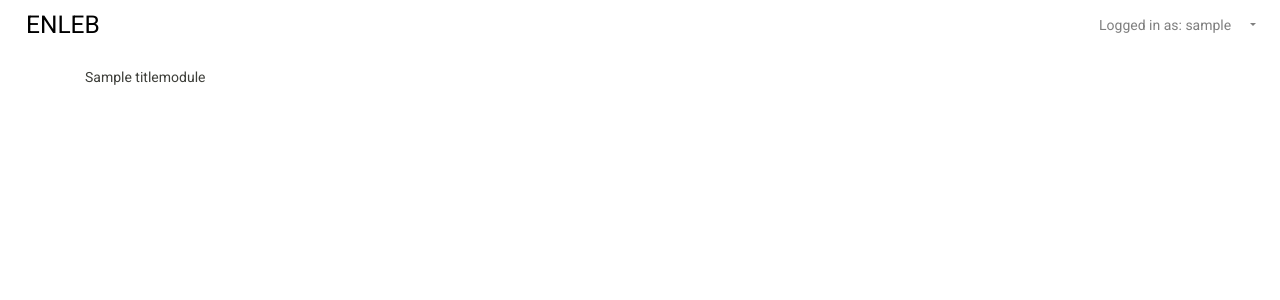
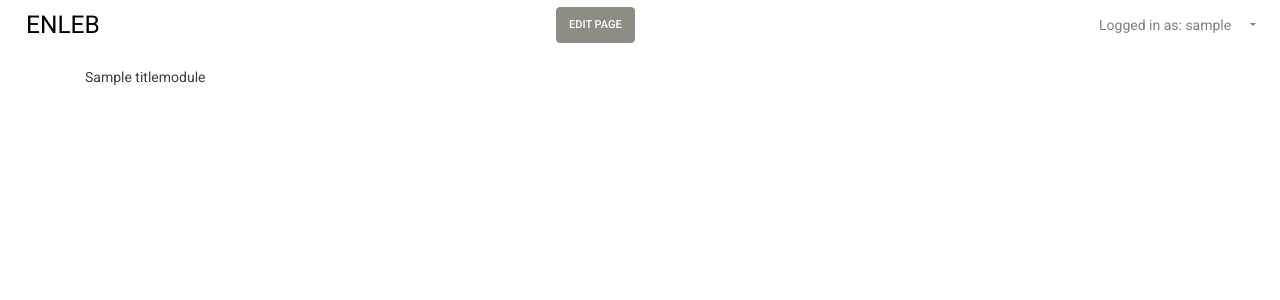
Before and after one commit to DutcherNL/Shakespear, a Django app: page /pages/1/ in a window 1280 px wide. Shown: the top 300 px of the page. Run offline with Django 3.2, Linux system fonts and the light colour scheme; a user stored in the database is signed in; tables that the repository leaves empty hold one stand-in row (values such as "Sample post"); some libraries are stand-ins or nearby versions.

Commit message:
Added page-based field options in navbar

```diff
--- a/assets/templates/base_with_body.html
+++ b/assets/templates/base_with_body.html
@@ -11,10 +11,16 @@
                 <span class="h5 d-none d-md-inline d-lg-none"
                       style="line-height: 40px; vertical-align: middle; margin: 0 0 0 10px"> ENLEB</span>
             </a>
+            <div class="mr-auto">
+                {% block nav-bar-options %}
+
+                {% endblock %}
+            </div>
+
             {% with justify="d-flex justify-content-between align-items-center" %}
 
-                    <span class="navbar-text text-right px-2">
-                    Logged in as: {{ user }}<br>
+                <span class="navbar-text text-right px-2">
+                Logged in as: {{ user }}<br>
                 </span>
                     <div class="navbar-nav">
                         <div class="nav-item dropdown">
--- a/assets/templates/pagedisplay/page_edit_base.html
+++ b/assets/templates/pagedisplay/page_edit_base.html
@@ -52,3 +52,9 @@
         </div>
     </div>
 {% endblock %}
+
+{% block nav-bar-options %}
+    <a class="btn btn-secondary" href="{% url 'info_page' inf_id=page.id%}">
+        View page
+    </a>
+{% endblock %}
--- a/assets/templates/pagedisplay/page_info_display.html
+++ b/assets/templates/pagedisplay/page_info_display.html
@@ -1,13 +1,17 @@
 {% extends 'base_with_body.html' %}
 
 {% block body %}
+    {% autoescape off %}
 
-{% autoescape off %}
+        {% for module in modules %}
+            {{ module.render }}
+        {% endfor %}
 
-    {% for module in modules %}
-        {{ module.render }}
-    {% endfor %}
+    {% endautoescape %}
+{% endblock %}
 
-{% endautoescape %}
-
+{% block nav-bar-options %}
+    <a class="btn btn-secondary" href="{% url 'edit_page' inf_id=page.id%}">
+        Edit page
+    </a>
 {% endblock %}
```
